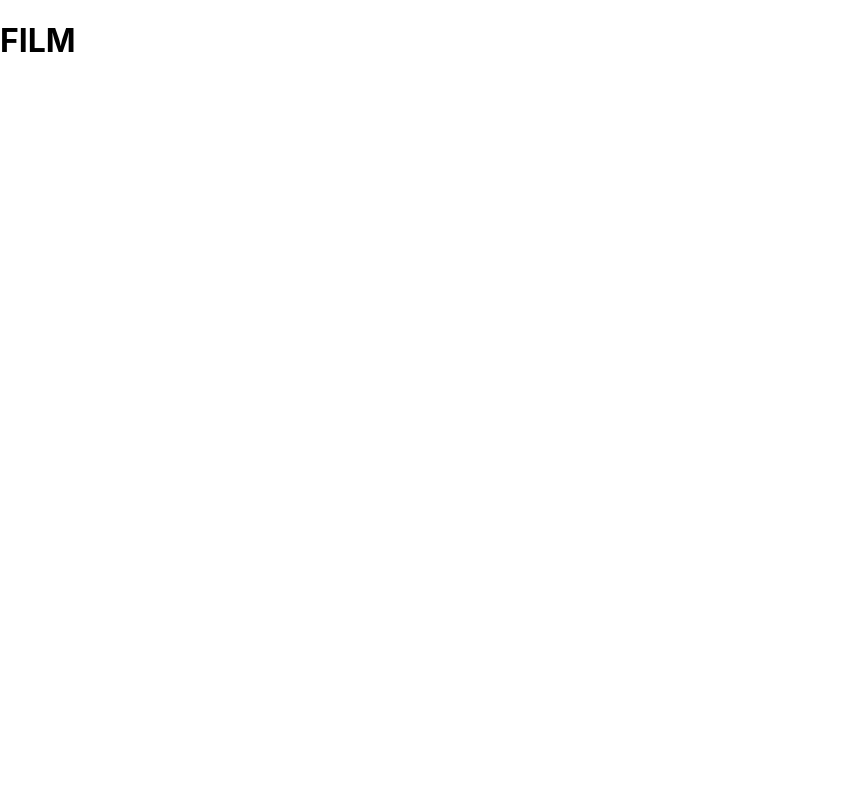
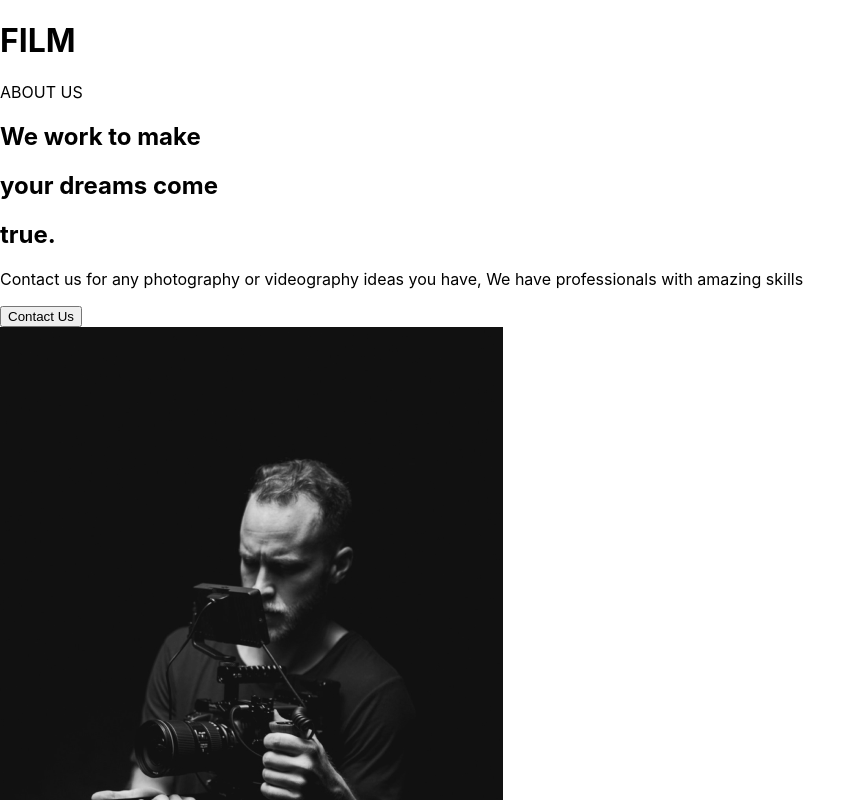
Before and after one commit to eddiebass/react-website, a React (Create React App) app: page / in a window 1280 px wide. Shown: the top 800 px of the page, without its empty margins (0-866 px from the left). Built offline with nearby package versions, Linux system fonts and the light colour scheme.

Commit message:
Added the about section

```diff
--- a/src/App.js
+++ b/src/App.js
@@ -1,8 +1,12 @@
 import React from "react";
+// Import pages
+import AboutSection from "./Pages/AboutSection";
+
 function App() {
 	return (
 		<div>
 			<h1>FILM</h1>
+			<AboutSection />
 		</div>
 	);
 }
--- /dev/null
+++ b/src/Pages/AboutSection.js
@@ -0,0 +1,9 @@
+import React from "react";
+// Import components
+import AboutUs from "../components/AboutUs";
+
+const AboutSection = () => {
+	return <AboutUs />;
+};
+
+export default AboutSection;
--- /dev/null
+++ b/src/components/AboutUs.js
@@ -0,0 +1,35 @@
+import React from "react";
+import Home1 from "../img/home1.png";
+
+const AboutUs = () => {
+	return (
+		<div>
+			ABOUT US
+			<div className="description">
+				<div className="title">
+					<div className="hide">
+						<h2>We work to make</h2>
+					</div>
+					<div className="hide">
+						<h2>
+							your <span>dreams</span> come
+						</h2>
+					</div>
+					<div className="hide">
+						<h2>true.</h2>
+					</div>
+				</div>
+				<p>
+					Contact us for any photography or videography ideas you have, We have
+					professionals with amazing skills
+				</p>
+				<button>Contact Us</button>
+			</div>
+			<div className="image">
+				<img src={Home1} alt="guy with a camera" />
+			</div>
+		</div>
+	);
+};
+
+export default AboutUs;
```
Also changed, not shown: 1 other file (tests, documents, lock files or other folders).
